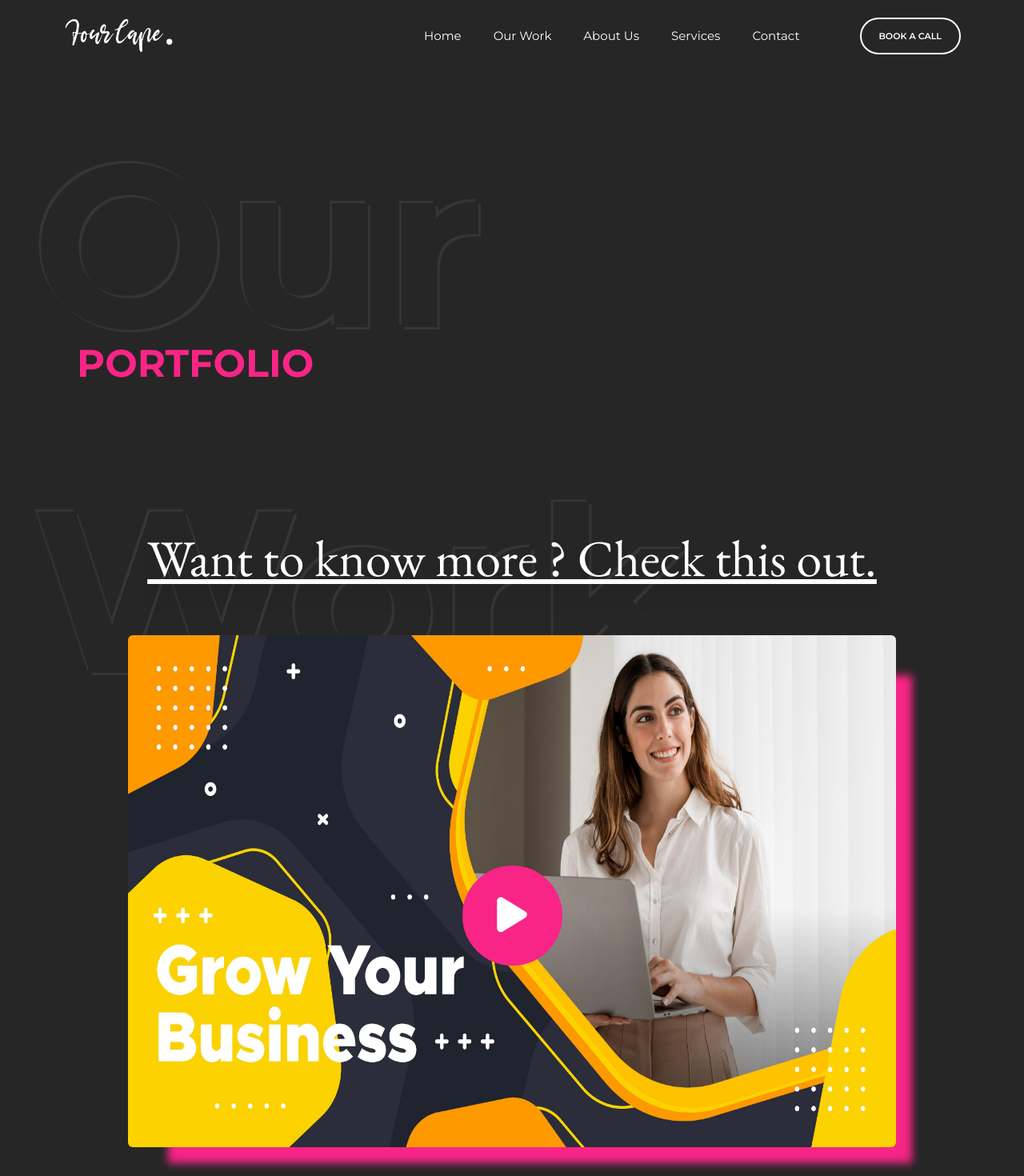
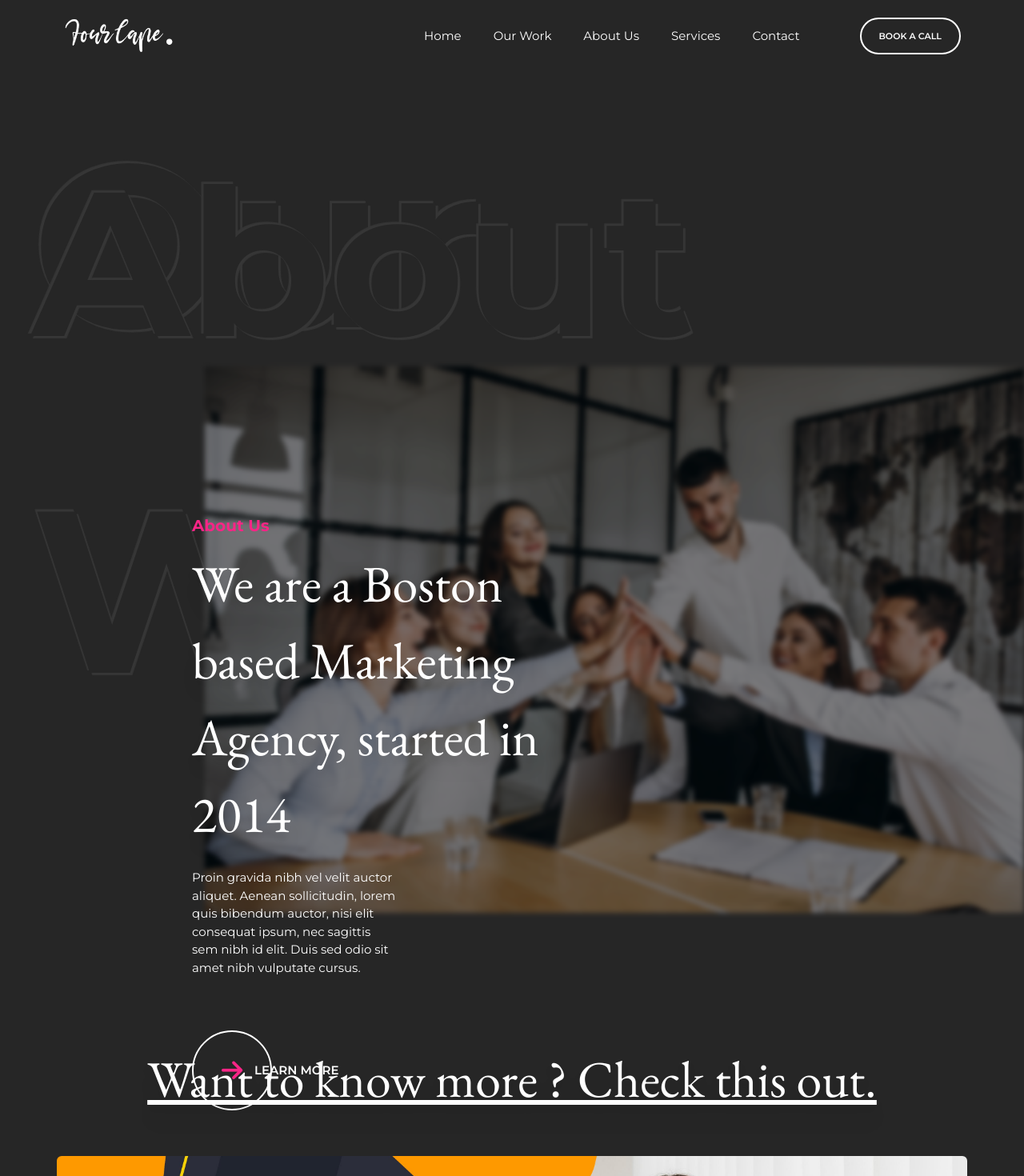
Before and after one commit to Four-Cape-Org/Four-Cape-Web-Frontend, a React (Vite) app: page /portfolio in a window 1280 px wide. Shown: the top 1470 px of the page at 80% size. Built offline with nearby package versions, Linux system fonts and the light colour scheme.

Commit message:
Made some overlays responsive

```diff
--- a/src/Components/About/About.jsx
+++ b/src/Components/About/About.jsx
@@ -14,10 +14,10 @@ const About = () => {
     <>
       <Navbar bookCallRef={bookCallRef}/>
       <section className='relative'>
-      <OverlayText className="absolute top-0 left-10 z-[0] text-[20em]" text="About Us" />
-        <div className='relative pt-[19em] pb-[3em]'>
+      <OverlayText className="absolute top-0 left-10 z-[0] text-[20vw] max-[1250px]:text-[18vw] max-[550px]:left-3" text="About Us" />
+        <div className='relative pt-[19em] max-[950px]:pt-[10em] max-[550px]:pt-[5em] pb-[3em]'>
           <h4 className='text-accent-color font-bold font-primary text-[20px] my-[10px] text-center'>About Us</h4>
-          <p className='font-primary text-[15px] w-[45%] my-[20px] mx-auto text-center'>Fourcape is a full-service digital marketing agency that helps businesses grow online. We are a team of young and passionate professionals who have provided its clients with creative and innovative solutions that work. We have worked with a wide range of clients from different industries and have helped them achieve their goals. We have a team of experts who are always ready to take on new challenges and provide the best solutions for your business.</p>
+          <p className='font-primary text-[15px] w-[45%] my-[20px] mx-auto text-center max-[950px]:w-[70%] max-[550px]:w-[90%] max-[550px]:text-[12px]'>Fourcape is a full-service digital marketing agency that helps businesses grow online. We are a team of young and passionate professionals who have provided its clients with creative and innovative solutions that work. We have worked with a wide range of clients from different industries and have helped them achieve their goals. We have a team of experts who are always ready to take on new challenges and provide the best solutions for your business.</p>
         </div>
       </section>
       <BookCall  bookCallRef={bookCallRef}/>
--- a/src/Components/Elements/OverlayText.jsx
+++ b/src/Components/Elements/OverlayText.jsx
@@ -1,24 +1,12 @@
 import React from 'react';
 
 const OverlayText = (props) => {
-  if(props.text === 'Our Work') {
-    return (
-      <div className='relative h-[25rem]'>
-        <div className={`${props.className} font-bold text-bg-color `} style={{
-            textShadow: '3px 3px 1px #363636, -3px -3px 1px #363636',
-        }}>{props.text}</div>
 
-        <div className='absolute font-bold text-[3rem] bottom-0 left-[6rem] text-red'>PORTFOLIO</div>
-      </div>
-    );
-  }
-  else  {
     return (
       <div className={`${props.className} font-bold text-bg-color`} style={{
           textShadow: '3px 3px 1px #363636, -3px -3px 1px #363636',
       }}>{props.text}</div>
     );
-  }
 };
 
 export default OverlayText;
--- a/src/Components/Home/AboutSection.jsx
+++ b/src/Components/Home/AboutSection.jsx
@@ -7,24 +7,12 @@ import AdThumbnail from '../../assets/img/home/adThumbnail.jpeg'
 
 const AboutSection = (props) => {
 
-  if (props.text === 'work') {
-    return (
-      <div className='h-[100vh] m-[10rem]'>
-        <h2 className='font-secondary text-[4em] drop-shadow-xl text-center underline'>Want to know more ? Check this out.</h2>
-        <div className='relative flex justify-center items-center my-[3em] cursor-pointer'>
-          <img src={AdThumbnail} className='h-[40em] rounded-md shadow-[35px_35px_10px_-15px_#F82586]' alt="Advertisment Thumbnail" />
-          <button className='absolute top-[45%] rounded-[50%] bg-accent-color border-[2px] border-accent-color hover:border-[white] h-[2.5em] w-[2.5em] text-[50px]'><i className="fa-solid fa-play"></i></button>
-        </div>
-      </div>
-    );
-  }
-
   return (
     <>
-      <div className='relative'>
-        <OverlayText className="absolute top-0 left-10 z-[0] text-[20em]" text="About" />
-        <div className='relative w-screen flex justify-end items-center pt-[19em] pb-[10em]'>
-            <img src={AboutImg} className='h-[54em] blur-[3px] brightness-75' alt="" />
+      <div className='relative mt-[6em]'>
+        <OverlayText className="absolute top-[-50px] left-10 z-[0] text-[20vw] max-[1250px]:text-[18vw] max-[550px]:left-3" text="About" />
+        <div className='relative w-screen flex justify-end items-center pt-[4em] sm:pt-[7em] md:pt-[10em] lg:pt-[17em] pb-[10em]'>
+            <img src={AboutImg} className='w-screen blur-[3px] brightness-50 lg:w-[80%] md:w-screen md:brightness-25' alt="" />
             <div className='absolute top-[40%] left-[15em] flex flex-col justify-center items-start w-[40%]'>
                 <p className='text-accent-color font-bold font-primary text-[20px] my-[10px]'>About Us</p>
                 <h2 className='font-secondary text-[4em] drop-shadow-xl'>We are a Boston based Marketing Agency, started in 2014</h2>
--- a/src/Components/Home/HomeHero.jsx
+++ b/src/Components/Home/HomeHero.jsx
@@ -10,9 +10,9 @@ const HomeHero = () => {
     <div className='flex flex-wrap justify-center items-center hero h-[100%] mt-[2em]'>
 
         <div className='flex flex-col justify-center items-start py-[30px] px-[5em] max-[675px]:items-center'>
-          <p className='font-primary text-accent-color font-semibold text-[15px] tracking-[3px]'>Your Vision | Our Expertise</p>
+          <p className='font-primary text-accent-color font-semibold text-[15px] tracking-[3px] max-[400px]:text-[12px]'>Your Vision | Our Expertise</p>
           <h1 className='w-[7em] font-secondary font-semibold text-[100px] max-[1357px]:text-[75px]  max-[1100px]:text-[90px] max-[675px]:text-[60px] max-[455px]:text-[40px] underline leading-[1em]'>Building Brands, Crafting Success</h1>
-          <p className='w-[17em] my-[30px] font-secondary text-[#8A8A8A] text-[32px] text-gray-700 text-opacity-100 max-[675px]:text-[20px] text-center'>We help you make your brand story more powerful</p>
+          <p className='w-[17em] my-[30px] font-secondary text-[#8A8A8A] text-[32px] text-gray-700 text-opacity-100 text-center max-[675px]:text-[20px] max-[370px]:w-[13em]'>We help you make your brand story more powerful</p>
           <BubbleButtonPrimary className='mx-auto' sendTo='/services' text='VIEW OUR SERVICES' />
         </div>
 
--- a/src/Components/NavAccordion.jsx
+++ b/src/Components/NavAccordion.jsx
@@ -1,7 +1,7 @@
 import React from 'react'
 import { Link } from 'react-router-dom'
 
-const NavAccordion = ({navAccordionState, setNavAccordionState, scrollToElement, bookCallRef}) => {
+const NavAccordion = ({navAccordionState, setNavAccordionState, handleNavAccordion, scrollToElement, bookCallRef}) => {
   return (
     <div className={`${navAccordionState} w-screen`}>
         <ul className="flex flex-col justify-center items-center min-[1000px]:hidden w-[100%]">
@@ -23,7 +23,7 @@ const NavAccordion = ({navAccordionState, setNavAccordionState, scrollToElement,
             <li  className='border-[1px] border-[white] w-[100%]'>
                 <Link onClick={() => {
                     scrollToElement(bookCallRef);
-                    setNavAccordionState("hidden");
+                    handleNavAccordion();
                 }} className="inline-block py-[10px] px-[15px] text-[15px] font-primary hover:text-accent-color transition-all duration-500" href="/contact">Book a call</Link>
             </li>
         </ul>
--- a/src/Components/Navbar.jsx
+++ b/src/Components/Navbar.jsx
@@ -57,13 +57,13 @@ const Navbar = ({bookCallRef, buttonVisible = true}) => {
             <button onClick={() => {scrollToElement(bookCallRef)}} className=' max-[1000px]:hidden px-[22px] py-[13px] rounded-[50px] border-[2px] border-[white] text-[white] bg-[transparent] font-semibold text-[11px] hover:bg-[transparent] hover:border-accent-color hover:shadow-lg  font-rubik hover:shadow-gray-500/40 transition-all duration-500 hover:translate-y-[-4px]'>BOOK A CALL</button>
             : null}
 
-            <button onClick={handleNavAccordion} className='flex flex-col justify-center hover:text-accent-color duration-200 text-[white] text-[23px] items-center h-[40px] w-[40px] mx-6 min-[1000px]:hidden'>
+            <button onClick={handleNavAccordion} className='flex flex-col justify-center hover:text-accent-color duration-200 text-[white] text-[23px] items-center h-[40px] w-[40px] mx-6 min-[1001px]:hidden'>
                 <i class={`fa-solid ${hamIcon}`}></i>
             </button>
         </div>
 
     </nav>
-    <NavAccordion navAccordionState={navAccordionState} setNavAccordionState={setNavAccordionState} scrollToElement={scrollToElement} bookCallRef={bookCallRef} />
+    <NavAccordion navAccordionState={navAccordionState} setNavAccordionState={setNavAccordionState} handleNavAccordion={handleNavAccordion} scrollToElement={scrollToElement} bookCallRef={bookCallRef} />
     </>
   )
 }
```
